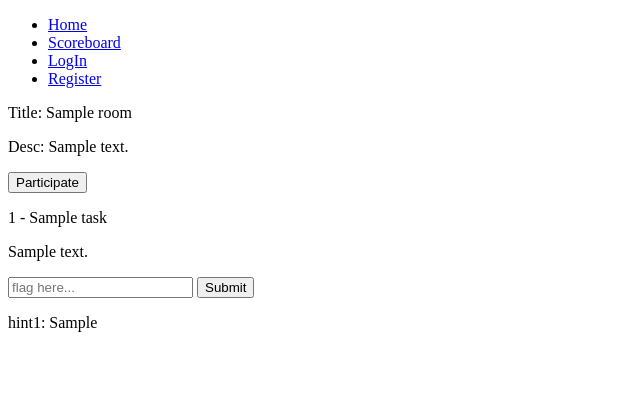
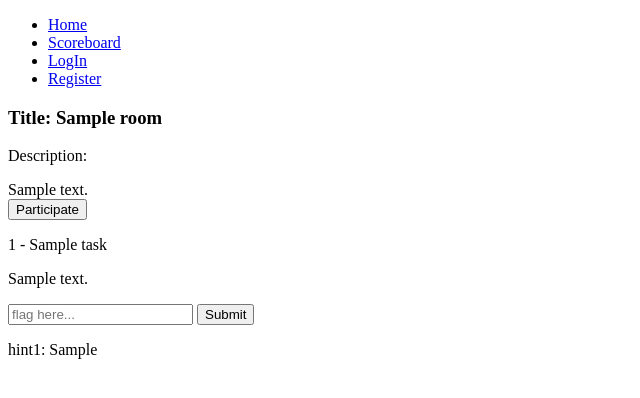
Before and after one commit to NirushaaaR/CTF-platform-final-project, a Django app: page /room/1 in a window 1280 px wide. Shown: the top 398 px of the page, without its empty margins (0-640 px from the left). Run offline with Django 3.2, Linux system fonts and the light colour scheme; tables that the repository leaves empty hold one stand-in row (values such as "Sample post"); some libraries are stand-ins or nearby versions.

Commit message:
add room tags and preview

```diff
--- a/src/core/admin.py
+++ b/src/core/admin.py
@@ -1,7 +1,7 @@
 from django.contrib import admin
 from nested_inline.admin import NestedStackedInline, NestedModelAdmin
 
-from core.models import Room, Task, TaskHint
+from core.models import Room, Tag, Task, TaskHint
 
 
 class TaskHintInline(NestedStackedInline):
@@ -20,3 +20,5 @@ class RoomAdmin(NestedModelAdmin):
     inlines = (TaskInline,)
     class Media:
         js = ('js/tinyInject.js',)
+
+admin.site.register(Tag)
--- a/src/core/models.py
+++ b/src/core/models.py
@@ -48,12 +48,14 @@ class User(AbstractBaseUser, PermissionsMixin):
 
 class Room(models.Model):
     title = models.CharField(max_length=255)
+    preview = models.CharField(max_length=255)
     description = models.TextField()
     conclusion = models.TextField(null=True, blank=True)
     is_active = models.BooleanField(default=True)
     created_at = models.DateTimeField(auto_now_add=True)
     updated_at = models.DateTimeField(auto_now=True)
 
+    tags = models.ManyToManyField("Tag", blank=True, related_name="rooms")
     prerequisites = models.ManyToManyField(
         "self", symmetrical=False, blank=True, related_name="next_rooms"
     )
@@ -67,6 +69,11 @@ class Room(models.Model):
     def __str__(self):
         return self.title
 
+class Tag(models.Model):
+    name = models.CharField(max_length=255)
+
+    def __str__(self):
+        return self.name
 
 class UserParcitipation(models.Model):
     user = models.ForeignKey(get_user_model(), on_delete=models.CASCADE)
--- a/src/templates/core/index.html
+++ b/src/templates/core/index.html
@@ -3,7 +3,7 @@
 {% for room in rooms %}
 <div>
   <h3>{{room.title}}</h3>
-  {{room.description|safe}}
+  {{room.preview}}
   <a href="{% url 'room' room.pk %}">enter room</a>
   {% if room.id in user_participated %} {% comment %}
   <div></div>
--- a/src/templates/core/room.html
+++ b/src/templates/core/room.html
@@ -1,13 +1,14 @@
 {% extends 'base.html' %} {% load custom_filters %} {% block content %}
-<p>Title: {{room.title}}</p>
-<p>Desc: {{room.description}}</p>
+<h3>Title: {{room.title}}</h3>
+<p>Description:</p>
+{{room.description|safe}}
 <form action="{% url 'room' room.id %}" method="post">
   {% csrf_token %}
   <button>Participate</button>
 </form>
 {% for task in tasks %}
 <p>{{task.task_number}} - {{task.title}}</p>
-<p>{{task.description}}</p>
+<p>{{task.description|safe}}</p>
 <form action="{% url 'enter_flag' room.id %}" method="post">
   {% csrf_token %}
   <input type="text" name="flag" placeholder="flag here..." />
```
Also changed, not shown: src/core/migrations/0002_auto_20201006_1442.py (added).
